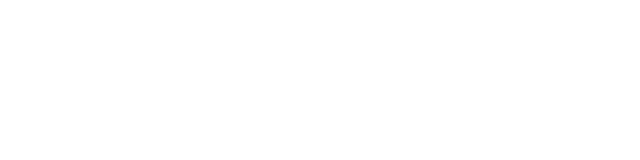
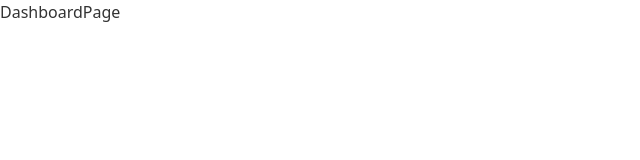
Before and after one commit to KhanalShubham/Front_end_5th_sem, a React (Vite) app: page /dashboard in a window 1280 px wide. Before the commit this address had no page. Shown: the top 160 px of the page, without its empty margins (0-640 px from the left). Built offline with nearby package versions, Linux system fonts and the light colour scheme.

Commit message:
changes in sprint1

```diff
--- a/src/components/auth/LoginForm.jsx
+++ b/src/components/auth/LoginForm.jsx
@@ -8,7 +8,6 @@
 import Checkbox from "../ui/Checkbox";
 import Button from "../../components/buttons"
 import { useLoginUserTan } from "../../hooks/useLoginUserTan";
-import baby from "../../assets/images/baby.png";
 
 
 const LoginForm = () => {
--- a/src/components/authlayout.jsx
+++ b/src/components/authlayout.jsx
@@ -1,4 +1,7 @@
-const AuthLayout = ({ children, image }) => {
+import React from 'react'
+import image from "../assets/images/baby.png"
+
+const AuthLayout = ({ children}) => {
   return (
     <div className="min-h-screen flex">
       {/* Left side - Form */}
@@ -10,7 +13,8 @@
       <div className="hidden lg:flex lg:w-1/2 bg-green-500 items-center justify-center p-8">
         <img
           src={image}
-          alt="Hope Connect"
+          alt= "Hope Connect"
+          loading="lazy"
           className="object-cover max-w-xs rounded-lg shadow-lg"
         />
       </div>
--- /dev/null
+++ b/src/pages/DashboardPage.jsx
@@ -0,0 +1,7 @@
+import React from 'react'
+
+export default function DashboardPage() {
+  return (
+    <div>DashboardPage</div>
+  )
+}
--- a/src/routers/AppRouter.jsx
+++ b/src/routers/AppRouter.jsx
@@ -2,6 +2,7 @@
 import Homepage from "../pages/Homepage"
 import LoginPage from "../pages/LoginPage"
 import SignupPage from "../pages/SignupPage"
+import DashboardPage from "../pages/DashboardPage"
 
 const AppRouter = () => (
   <BrowserRouter>
@@ -9,6 +10,7 @@
       <Route path="/" element={<Homepage />} />
       <Route path="login"element={<LoginPage/>}/>
       <Route path="signup"element={<SignupPage/>}/>
+      <Route path="dashboard" element={<DashboardPage/>}/>
     </Routes>
   </BrowserRouter>
 )
```
